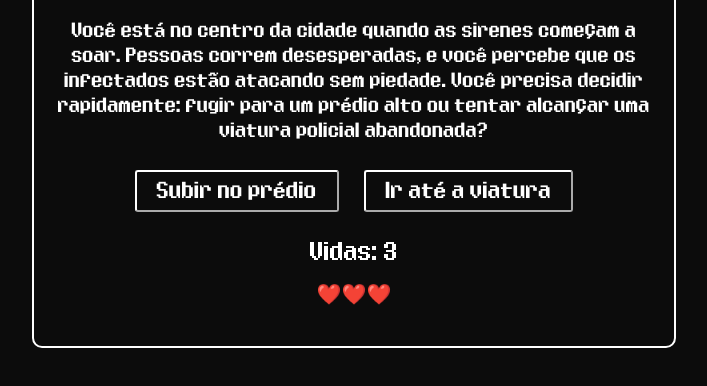
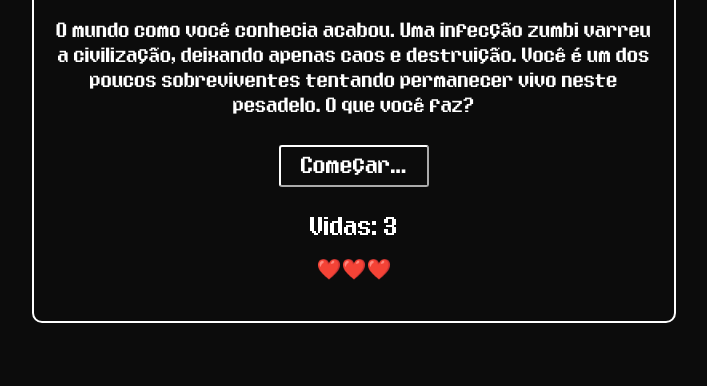
Before and after one commit to thiffanymorais/Projeto_Desafio_Do_Aventureiro, a plain HTML site: page Projeto_Desafio_Do_Aventureiro/game.html in a window 1280 px wide. Both pictures are taken after a click on the button "Sobrevivência". Shown: the part 128-514 px from the top of the page, without its empty margins (286-993 px from the left). Drawn offline with Linux system fonts and the light colour scheme.

Commit message:
Add files via upload

```diff
--- a/Projeto_Desafio_Do_Aventureiro/data.js
+++ b/Projeto_Desafio_Do_Aventureiro/data.js
@@ -2,24 +2,23 @@
 export const aventura1 = {
   titulo: "Mundo pós-apocalíptico",
   fases: [
-
-    //Inicio
+    // inicio
     {
-      texto: "Você está no centro da cidade quando as sirenes começam a soar. Pessoas correm desesperadas, e você percebe que os infectados estão atacando sem piedade. Você precisa decidir rapidamente: fugir para um prédio alto ou tentar alcançar uma viatura policial abandonada?",
+      texto: "O mundo como você conhecia acabou. Uma infecção zumbi varreu a civilização, deixando apenas caos e destruição. Você é um dos poucos sobreviventes tentando permanecer vivo neste pesadelo. O que você faz?",
       opcoes: [
-        { texto: "Subir no prédio", proximaFase: 1 },
-        { texto: "Ir até a viatura", proximaFase: 2 },
+        { texto: "Começar...", proximaFase: 1 },
+        { texto: "", proximaFase: 0 },
         { texto: "", proximaFase: 0 },
         { texto: "", proximaFase: 0 }
       ]
     },
 
-    // 1
+    //1
     {
-      texto: "Você sobe correndo as escadas do prédio, mas os zumbis já estão atrás de você. No último andar, há uma porta trancada e uma janela que dá para um telhado vizinho. O que fazer?",
+      texto: "Você está no centro da cidade quando as sirenes começam a soar. Pessoas correm desesperadas, e você percebe que os infectados estão atacando sem piedade. Você precisa decidir rapidamente: fugir para um prédio alto ou tentar alcançar uma viatura policial abandonada?",
       opcoes: [
-        { texto: "Forçar a porta", proximaFase: 3 },
-        { texto: "Pular pela janela", proximaFase: 4 },
+        { texto: "Subir no prédio", proximaFase: 2 },
+        { texto: "Ir até a viatura", proximaFase: 3 },
         { texto: "", proximaFase: 0 },
         { texto: "", proximaFase: 0 }
       ]
@@ -27,10 +26,10 @@ export const aventura1 = {
 
     // 2
     {
-      texto: "Você chega à viatura e encontra uma espingarda e um rádio. Mas antes que consiga algo mais, um grupo de zumbis avança contra você. A única saída é entrar no carro e tentar ligá-lo ou fugir para um beco próximo.",
+      texto: "Você sobe correndo as escadas do prédio, mas os zumbis já estão atrás de você. No último andar, há uma porta trancada e uma janela que dá para um telhado vizinho. O que fazer?",
       opcoes: [
-        { texto: "Ligar a viatura", proximaFase: 5 },
-        { texto: "Correr para o beco", proximaFase: 6 },
+        { texto: "Forçar a porta", proximaFase: 4 },
+        { texto: "Pular pela janela", proximaFase: 5 },
         { texto: "", proximaFase: 0 },
         { texto: "", proximaFase: 0 }
       ]
@@ -38,10 +37,10 @@ export const aventura1 = {
 
     // 3
     {
-      texto: "A porta cede e você encontra um pequeno grupo de sobreviventes armados. Eles pedem sua ajuda para defender o prédio enquanto procuram uma rota de fuga.",
+      texto: "Você chega à viatura e encontra uma espingarda e um rádio. Mas antes que consiga algo mais, um grupo de zumbis avança contra você. A única saída é entrar no carro e tentar ligá-lo ou fugir para um beco próximo.",
       opcoes: [
-        { texto: "Ajudar na defesa", proximaFase: 7 },
-        { texto: "Escapar sozinho", proximaFase: 8 },
+        { texto: "Dirigir a viatura", proximaFase: 6 },
+        { texto: "Correr para o beco", proximaFase: 7 },
         { texto: "", proximaFase: 0 },
         { texto: "", proximaFase: 0 }
       ]
@@ -49,10 +48,10 @@ export const aventura1 = {
 
     // 4
     {
-      texto: "Você pula e aterrissa no telhado vizinho, mas torce o tornozelo. Zumbis começam a escalar atrás de você. Você pode tentar continuar mancando ou procurar algo para se defender.",
+      texto: "A porta cede e você encontra um pequeno grupo de sobreviventes armados. Eles pedem sua ajuda para defender o prédio enquanto procuram uma rota de fuga.",
       opcoes: [
-        { texto: "Continuar mancando", proximaFase: 9 },
-        { texto: "Procurar arma", proximaFase: 10 },
+        { texto: "Ajudar na defesa", proximaFase: 8 },
+        { texto: "Escapar sozinho", proximaFase: 9 },
         { texto: "", proximaFase: 0 },
         { texto: "", proximaFase: 0 }
       ]
@@ -60,10 +59,10 @@ export const aventura1 = {
 
     // 5
     {
-      texto: "A viatura dá partida! Você acelera e atropela alguns zumbis, conseguindo sair da cidade e alcançar um refúgio no interior.",
+      texto: "Você pula e aterrissa no telhado vizinho, mas torce o tornozelo. Zumbis começam a escalar atrás de você. Você pode tentar continuar mancando ou procurar algo para se defender.",
       opcoes: [
-        { texto: "Entrar no refúgio", proximaFase: -1 },
-        { texto: "Seguir para outra cidade", proximaFase: -1 },
+        { texto: "Continuar mancando", proximaFase: 10 },
+        { texto: "Procurar arma", proximaFase: 11 },
         { texto: "", proximaFase: 0 },
         { texto: "", proximaFase: 0 }
       ]
@@ -71,10 +70,10 @@ export const aventura1 = {
 
     // 6
     {
-      texto: "O beco leva a um túnel subterrâneo, mas você ouve passos atrás de você. Algo ou alguém está te seguindo...",
+      texto: "A viatura dá partida, sem ligar as sirenes! Você acelera e atropela alguns zumbis, conseguindo sair da cidade e alcançar um refúgio no interior.",
       opcoes: [
-        { texto: "Se esconder", proximaFase: 11 },
-        { texto: "Correr mais rápido", proximaFase: 12 },
+        { texto: "Entrar no refúgio", proximaFase: 17 },
+        { texto: "Seguir para outra cidade", proximaFase: 16 },
         { texto: "", proximaFase: 0 },
         { texto: "", proximaFase: 0 }
       ]
@@ -82,10 +81,10 @@ export const aventura1 = {
 
     // 7
     {
-      texto: "Vocês defendem o prédio, mas os suprimentos acabam. O grupo decide se separar. Você segue sozinho em busca de outro abrigo.",
+      texto: "O beco leva a um túnel subterrâneo, mas você ouve passos atrás de você. Algo ou alguém está te seguindo...",
       opcoes: [
-        { texto: "Explorar os esgotos", proximaFase: 13 },
-        { texto: "Buscar outro prédio", proximaFase: 14 },
+        { texto: "Se esconder", proximaFase: 12 },
+        { texto: "Correr mais rápido", proximaFase: 13 },
         { texto: "", proximaFase: 0 },
         { texto: "", proximaFase: 0 }
       ]
@@ -93,10 +92,10 @@ export const aventura1 = {
 
     // 8
     {
-      texto: "Você escapa do prédio, mas fica vulnerável nas ruas infestadas. A única saída parece ser um helicóptero que pousou em um estádio próximo.",
+      texto: "Vocês defendem o prédio, mas os suprimentos acabam. O grupo decide se separar. Você segue sozinho em busca de outro abrigo.",
       opcoes: [
-        { texto: "Ir até o helicóptero", proximaFase: -1 },
-        { texto: "Procurar abrigo nas montanhas", proximaFase: -1 },
+        { texto: "Explorar os esgotos", proximaFase: 14 },
+        { texto: "Buscar outro prédio", proximaFase: 15 },
         { texto: "", proximaFase: 0 },
         { texto: "", proximaFase: 0 }
       ]
@@ -104,10 +103,10 @@ export const aventura1 = {
 
     // 9
     {
-      texto: "Sem arma, você continua mancando e os zumbis te alcançam... fim da linha.",
+      texto: "Você escapa do prédio, mas fica vulnerável nas ruas infestadas. A única saída parece ser um helicóptero que pousou em um estádio próximo.",
       opcoes: [
-        { texto: "Recomeçar", proximaFase: 0 },
-        { texto: "", proximaFase: 0},
+        { texto: "Ir até o helicóptero", proximaFase: 18 },
+        { texto: "Procurar abrigo nas montanhas", proximaFase: 19 },
         { texto: "", proximaFase: 0 },
         { texto: "", proximaFase: 0 }
       ]
@@ -115,10 +114,10 @@ export const aventura1 = {
 
     // 10
     {
-      texto: "Você encontra um cano de ferro e luta contra os zumbis! Mas sua força está se esgotando. É preciso encontrar uma saída.",
+      texto: "Sem arma, você continua mancando e os zumbis te alcançam... fim da linha.",
       opcoes: [
-        { texto: "Subir em um caminhão abandonado", proximaFase: -1 },
-        { texto: "Correr para um shopping", proximaFase: -1 },
+        { texto: "Recomeçar", proximaFase: -1 },
+        { texto: "", proximaFase: 0},
         { texto: "", proximaFase: 0 },
         { texto: "", proximaFase: 0 }
       ]
@@ -126,10 +125,10 @@ export const aventura1 = {
 
     // 11
     {
-      texto: "Você se esconde no túnel e descobre um esconderijo de sobreviventes. Eles te acolhem e oferecem comida e proteção.",
+      texto: "Você encontra um cano de ferro e luta contra os zumbis! Mas sua força está se esgotando. É preciso encontrar uma saída.",
       opcoes: [
-        { texto: "Ficar com eles", proximaFase: -1 },
-        { texto: "Continuar sozinho", proximaFase: -1 },
+        { texto: "Subir em um caminhão abandonado", proximaFase: 20 },
+        { texto: "Correr para um shopping", proximaFase: 21 },
         { texto: "", proximaFase: 0 },
         { texto: "", proximaFase: 0 }
       ]
@@ -137,10 +136,10 @@ export const aventura1 = {
 
     // 12
     {
-      texto: "Você corre, mas os passos ficam mais próximos. De repente, um sobrevivente aparece e atira nos zumbis. Ele te oferece ajuda.",
+      texto: "Você se esconde no túnel e descobre um esconderijo de sobreviventes. Eles te acolhem e oferecem comida e proteção.",
       opcoes: [
-        { texto: "Aceitar a ajuda", proximaFase: -1 },
-        { texto: "Recusar e seguir sozinho", proximaFase: -1 },
+        { texto: "Ficar com eles", proximaFase: 16},
+        { texto: "Continuar sozinho", proximaFase: -1 },
         { texto: "", proximaFase: 0 },
         { texto: "", proximaFase: 0 }
       ]
@@ -148,10 +147,10 @@ export const aventura1 = {
 
     // 13
     {
-      texto: "Os esgotos são escuros e perigosos. Criaturas estranhas espreitam na escuridão... Você escuta algo se aproximando.",
+      texto: "Você corre, mas os passos ficam mais próximos. De repente, um sobrevivente aparece e atira nos zumbis. Ele te oferece ajuda.",
       opcoes: [
-        { texto: "Seguir em frente", proximaFase: -1 },
-        { texto: "Voltar para a superfície", proximaFase: -1 },
+        { texto: "Aceitar a ajuda", proximaFase: 16 },
+        { texto: "Recusar e seguir sozinho", proximaFase: -1 },
         { texto: "", proximaFase: 0 },
         { texto: "", proximaFase: 0 }
       ]
@@ -159,14 +158,102 @@ export const aventura1 = {
 
     // 14
     {
-      texto: "Você entra em outro prédio e encontra um rádio funcional. Você escuta uma mensagem de resgate a caminho!",
+      texto: "Os esgotos são escuros e perigosos. Criaturas estranhas espreitam na escuridão... Você escuta algo se aproximando.",
       opcoes: [
-        { texto: "Esperar pelo resgate", proximaFase: -1 },
-        { texto: "Continuar explorando", proximaFase: -1 },
+        { texto: "Seguir em frente", proximaFase: 16 },
+        { texto: "Voltar para a superfície", proximaFase: 17 },
         { texto: "", proximaFase: 0 },
         { texto: "", proximaFase: 0 }
       ]
-    }
+    },
+
+    // 15
+    {
+      texto: "Você entra em outro prédio e encontra um rádio funcional. Você escuta uma mensagem de resgate a caminho!",
+      opcoes: [
+        { texto: "Esperar pelo resgate", proximaFase: 22 },
+        { texto: "Continuar explorando", proximaFase: 2 },
+        { texto: "", proximaFase: 0 },
+        { texto: "", proximaFase: 0 }
+      ]
+    },
+
+    // 16
+    {
+        texto: "Você encontra um grupo de sobreviventes organizados. Após algumas semanas de quarentena é aceito na comunidade. Anos depois, ajudaria a recontruir a civilização",
+        opcoes: [
+          { texto: "Recomeçar", proximaFase: -1 },
+          { texto: "", proximaFase: 0},
+          { texto: "", proximaFase: 0 },
+          { texto: "", proximaFase: 0 }
+        ]
+    },
+
+    // 17
+    {
+      texto: "Na estrada, você encontra uma caravana militar. junta-se a eles e se torna um explorador,mapeando áreas seguras e resgatando outros sobreviventes. Encontra um novo propósito na vida.",
+      opcoes: [
+        { texto: "Recomeçar", proximaFase: -1 },
+        { texto: "", proximaFase: 0},
+        { texto: "", proximaFase: 0 },
+        { texto: "", proximaFase: 0 }
+      ]
+    },
+
+    //18
+    {
+      texto: "Enquanto o helicóptero decola, você vê a cidade em ruínas abaixo. O soldado entrega a você um cobertor e um comunicador: 'Fomos os últimos a sair. Você é um sobrevivente sortudo - estamos te levando para a zona segura'. O sol nasce no horizonte enquanto vocês voam em direção à segurança.",
+      opcoes: [
+        { texto: "Recomeçar", proximaFase: -1 },
+        { texto: "", proximaFase: 0 },
+        { texto: "", proximaFase: 0 },
+        { texto: "", proximaFase: 0 }
+      ]
+    },
+
+    //19
+    {
+      texto: "Você decide evitar o helicóptero e se dirige às montanhas, onde a horda parece menos densa. Após dias de caminhada, encontra uma cabana abandonada, protegida por um vale estreito. Dentro, há suprimentos, uma fonte de água limpa e até um rádio amador. A paz das montanhas torna-se um novo começo.",
+      opcoes: [
+        { texto: "Estabelecer um abrigo permanente", proximaFase: -1 },
+        { texto: "", proximaFase: 0 },
+        { texto: "", proximaFase: 0 },
+        { texto: "", proximaFase: 0 }
+      ]
+    },
+     // 20
+     {
+      texto: "Você corre até o caminhão e tenta dirigir para longe, mas ele não está funcionando. Os zumbis te alcançam mas você não está seguro e se cansa de lutar.",
+      opcoes: [
+        { texto: "Recomeçar", proximaFase: -1 },
+        { texto: "", proximaFase: 0 },
+        { texto: "", proximaFase: 0 },
+        { texto: "", proximaFase: 0 }
+      ]
+    },
+    //21
+    {
+      texto: "O shopping está repleto de zumbis. Você tenta retornar por onde entrou, mas eles fecharam seu caminho, te deixando encurralado.",
+      opcoes: [
+        { texto: "Recomeçar", proximaFase: -1 },
+        { texto: "", proximaFase: 0 },
+        { texto: "", proximaFase: 0 },
+        { texto: "", proximaFase: 0 }
+      ]
+    },
+
+    //22
+    {
+      texto: "Você espera pelo Resgate mas os zumbis acabam quebrando a porta e te deixam encurralado.",
+      opcoes: [
+        { texto: "Recomeçar", proximaFase: -1 },
+        { texto: "", proximaFase: 0 },
+        { texto: "", proximaFase: 0 },
+        { texto: "", proximaFase: 0 }
+      ]
+    },
+
+
   ]
 };
 
--- a/Projeto_Desafio_Do_Aventureiro/script.js
+++ b/Projeto_Desafio_Do_Aventureiro/script.js
@@ -4,8 +4,11 @@ let aventuraSelecionada = null;
 let faseAtual = 0;
 let vidas = 3;
 
+var fasesAvent1 = new Array(10,16,17,18,19,20,21,22);
+var morteAvent1 = new Array(9,10,12,16)
 var fasesAvent2 = new Array(1,2,4,5,6,8,9,10,12,13,14,15);
 var danoAvent2 = new Array(4,9,12,16);
+var morteAvent2 = new Array(2,6,10)
 var secretCon1 = false;
 var secretCon2 = false;
 var secretCon3 = false;
@@ -40,15 +43,23 @@ function iniciarAventura(aventura) {
   atualizarJogo();
 }
 
-// Função para processar a escolha do jogador
 function processarEscolha(proximaFase) {
-  // Exemplo: se a escolha levar a perder uma vida (a lógica pode ser personalizada)
-  // Aqui você pode incluir condições específicas para reduzir vidas
-  // Exemplo simples: se proximaFase for 2 (pode ser alterado conforme a história)
-  if (aventuraSelecionada == aventura1 && proximaFase === 2) {
-    vidas--;
-    if (vidas <= 0 && aventuraSelecionada == aventura1) {
+  const fasesQuePerdemVida = [ 3, 5, 7, 9, 11];
+
+  if (aventuraSelecionada === aventura1) {
+
+    if (fasesQuePerdemVida.includes(proximaFase)) {
+      vidas--;
+    } else if (aventuraSelecionada == aventura1 && morteAvent1.indexOf(proximaFase) != -1) {
+      vidas = 0;
+
+    }
+
+    if (vidas <= 0) {
+      // Se o jogador ficar sem vidas, exibe a mensagem de fim de jogo
       storyElement.textContent = "Você perdeu todas as vidas. Fim de jogo!";
+      vidasElement.textContent = `Vidas: ${vidas}`;
+      coracaoElement.textContent = ``;  // Remove o ícone do coração
       btn1.classList.add("hidden");
       btn2.classList.add("hidden");
       restartBtn.classList.remove("hidden");
@@ -56,10 +67,20 @@ function processarEscolha(proximaFase) {
     }
   }
 
+  if (aventuraSelecionada == aventura1 && fasesAvent1.indexOf(proximaFase) != -1) {
+    btn2.classList.add("hidden");
+    btn3.classList.add("hidden");
+    btn4.classList.add("hidden");
+  } else if (aventuraSelecionada == aventura1) {
+    btn2.classList.remove("hidden");
+  }
+
   // Aventura 2
 
   if (aventuraSelecionada == aventura2 && danoAvent2.indexOf(proximaFase) != -1) {
     vidas--;
+  } else if (aventuraSelecionada == aventura2 && morteAvent2.indexOf(proximaFase) != -1) {
+    vidas = 0;
   }
 
   if (aventuraSelecionada == aventura2 && fasesAvent2.indexOf(proximaFase) != -1) {
@@ -110,6 +131,9 @@ function atualizarJogo() {
   if (vidas == 0)
     coracaoElement.textContent = ``;
 
+  if (aventuraSelecionada == aventura1 && faseAtual == 0) {
+    btn2.classList.add("hidden");
+  }
 
   btn1.onclick = () => {
     if (aventuraSelecionada == aventura2 && faseAtual == 11 && vidas == 1) {
--- a/Projeto_Desafio_Do_Aventureiro/style.css
+++ b/Projeto_Desafio_Do_Aventureiro/style.css
@@ -1,10 +1,15 @@
 body {
-  font-family: Arial, sans-serif;
-  background-color: #121212;
+    font-family: EightBitDragon;
+    background-color: #0c0c0c;
     color: #ffffff;
     text-align: center;
     margin: 0;
     padding: 0;
+  }
+
+  @font-face {
+    font-family: EightBitDragon;
+    src: url(EightBitDragon.ttf);
   }
 
   .hidden {
@@ -21,21 +26,34 @@ body {
   }
 
   button {
+    margin: 5px;
+    padding: 10px;
+    font-size: 18px;
     padding: 10px 20px;
     margin: 10px;
-  background-color: #e53935;
-  color: #ffffff;
-  border: none;
-  border-radius: 5px;
-  cursor: pointer;
+    font-family: EightBitDragon;
+    background-color: #0c0c0c;
+    color: white;
+    border-color: white;
+    border-radius: 3px;
     transition: background-color 0.3s;
   }
 
   button:hover {
-  background-color: #ab000d;
+    background-color: #252525;
   }
 
-#lifes {
-  font-size: 1.2em;
+  #story {
+    line-height: 25px;
+  }
+
+  #vidas {
     margin-top: 20px;
+    font-size: 20px;
+
   }
+
+  #vidasIcone {
+    font-family: Arial, Helvetica, sans-serif;
+    font-size: 20px;
+  }
```
Also changed, not shown: Projeto_Desafio_Do_Aventureiro/game.html (+1 -1 lines). Lines whose indentation alone changed are shown as unchanged.
